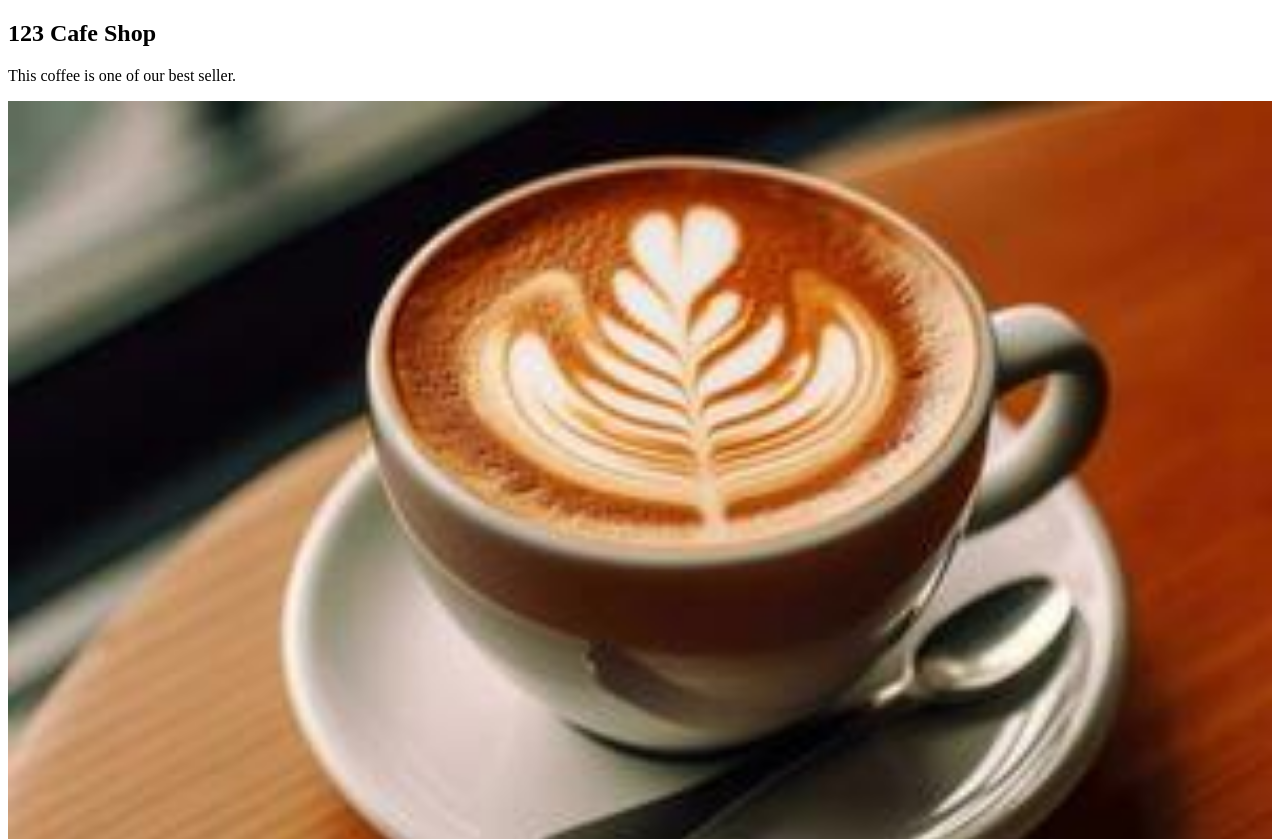
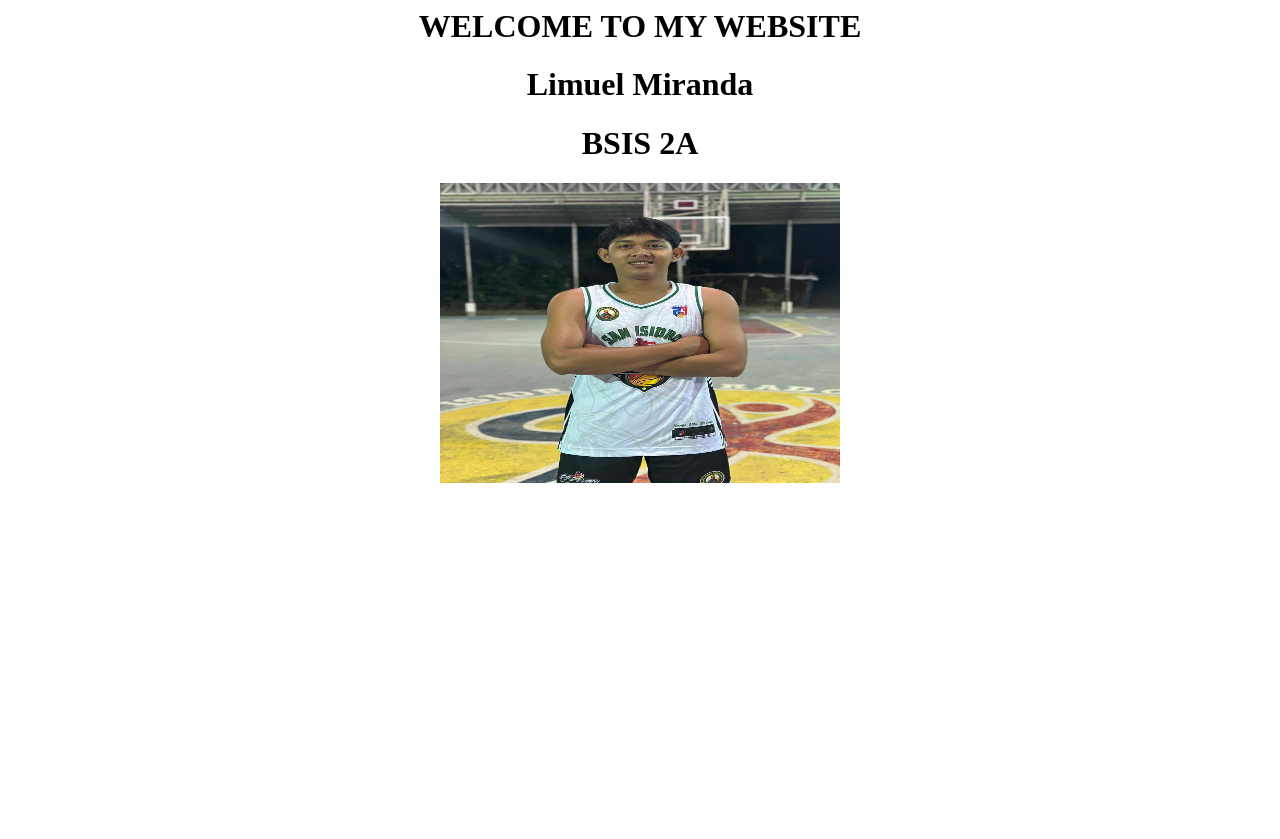
Before and after one commit to limuelmrnda/limuel-miranda, a plain HTML site: page index.html in a window 1280 px wide. Shown: the top 839 px of the page. After the commit the page ends 800 px from the top, so only its background shows below. Drawn offline with Linux system fonts and the light colour scheme.

Commit message:
Add files via upload

```diff
--- a/index.html
+++ b/index.html
@@ -1,14 +1,11 @@
-<!DOCTYPE html>
 <html>
-<head>
-<meta name="viewport" content="width=device-width, initial-scale=1.0">
-</head>
+<head><title></title></head>
 <body>
-
-<h2>123 Cafe Shop</h2>
-<p>This coffee is one of our best seller.</p>
-
-<img src="ttt.jpg" style="width:100%;">
-
+<center>
+<h1>WELCOME TO MY WEBSITE</h1>
+<h1>Limuel Miranda</h1>
+<h1>BSIS 2A</h1>
+<img src="lll.jpg" height="300" width="400">
+</center>
 </body>
-</html>
+</hmtl>
```
Also changed, not shown: lll.jpg (added).
